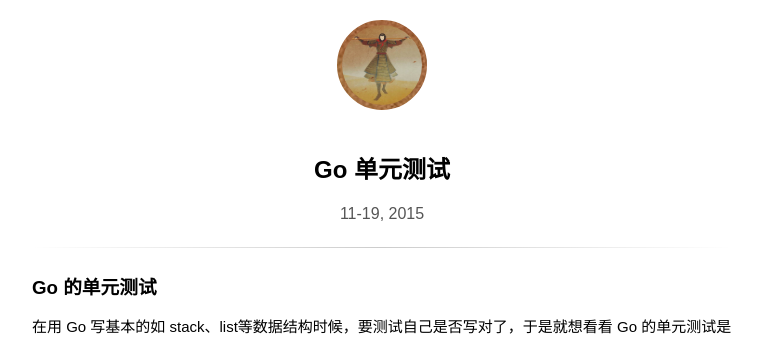
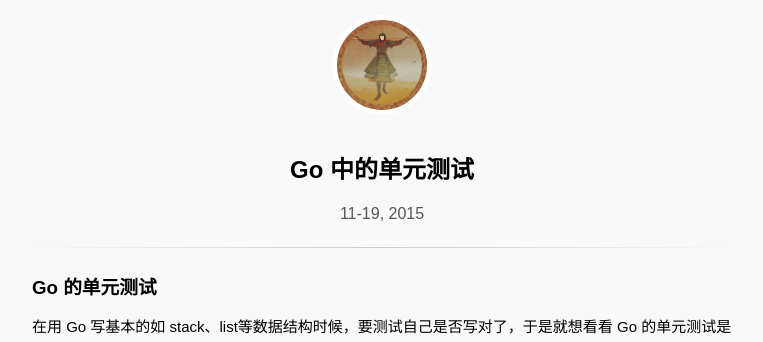
Before and after one commit to wuchangfeng/wuchangfeng.github.io, a Jekyll site: the page built from _posts/2015-11-19-go-test-funcation.md, in a window 1280 px wide. Shown: the top 342 px of the page, without its empty margins (258-1021 px from the left). Built offline with Jekyll 4.4.1, drawn with Linux system fonts in a browser that asks for light colours; some web fonts are replaced; comment, search, counter and statistics services are not loaded.

Commit message:
blog update

```diff
--- a/_posts/2015-11-19-go-test-funcation.md
+++ b/_posts/2015-11-19-go-test-funcation.md
@@ -1,6 +1,6 @@
 ---
 layout: post
-title: Go 单元测试
+title: Go 中的单元测试
 date: 2015-11-19 10:35:56 +0800
 categories: Go
 ---
--- a/_sass/main.scss
+++ b/_sass/main.scss
@@ -8,6 +8,7 @@
   @media (min-width: 992px) {
     padding: 15px 25px;
   }
+  background: #f9f9f9;
 }
 
 h2,
@@ -394,8 +395,9 @@
   }
 }
 
+/*主页核心代码*/
 section {
-  max-width: 500px;
+  max-width: 600px;
   margin: 0 auto;
   ul {
     list-style: none;
@@ -412,10 +414,14 @@
       }
       a {
         text-decoration: none;
+        font-size: 1.1em;
         border: 0;
         color: #000000;
         box-sizing: border-box;
       }
+      .title a:hover {
+       color: #5A9094;
+     }
       .post-date {
         float: right;
         margin: 0 0 0 20px;
```
